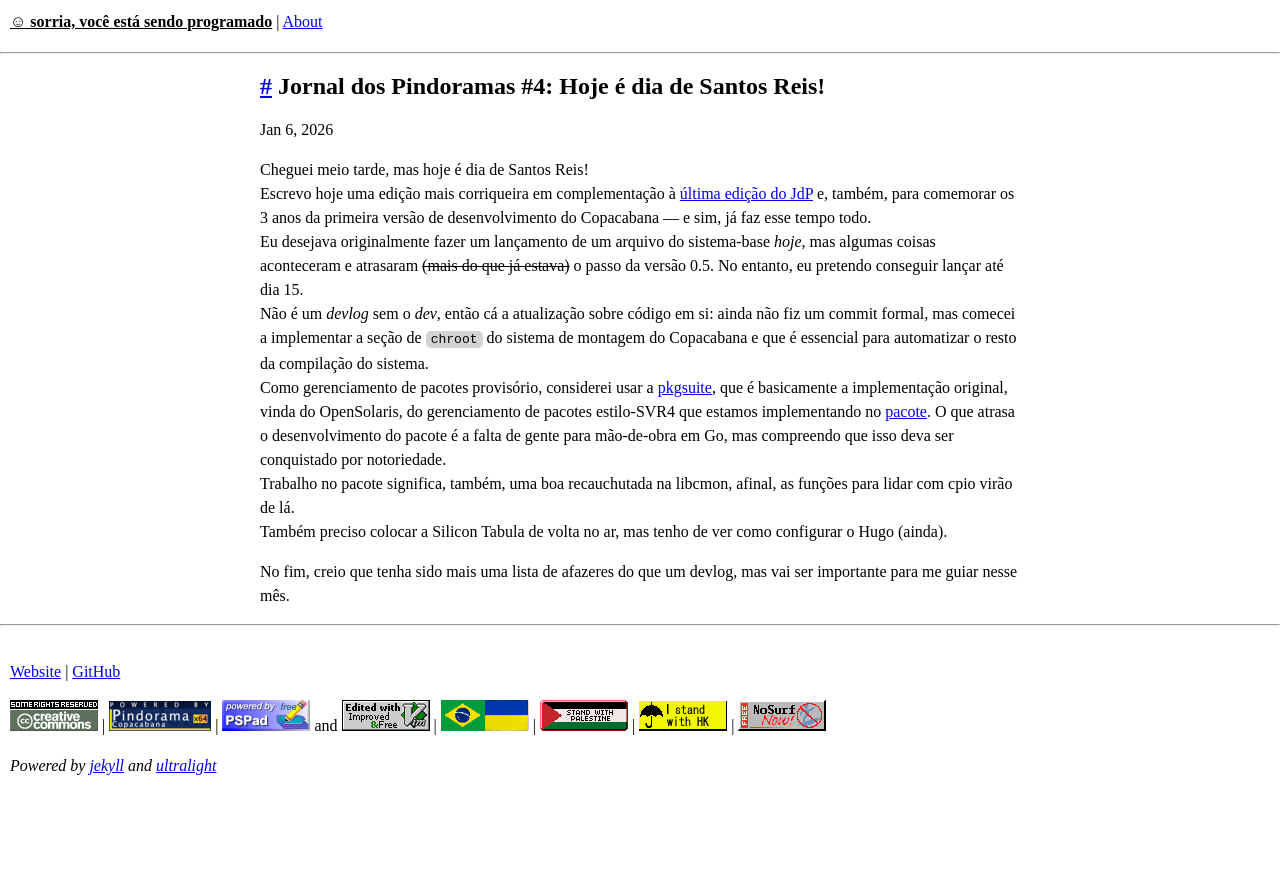
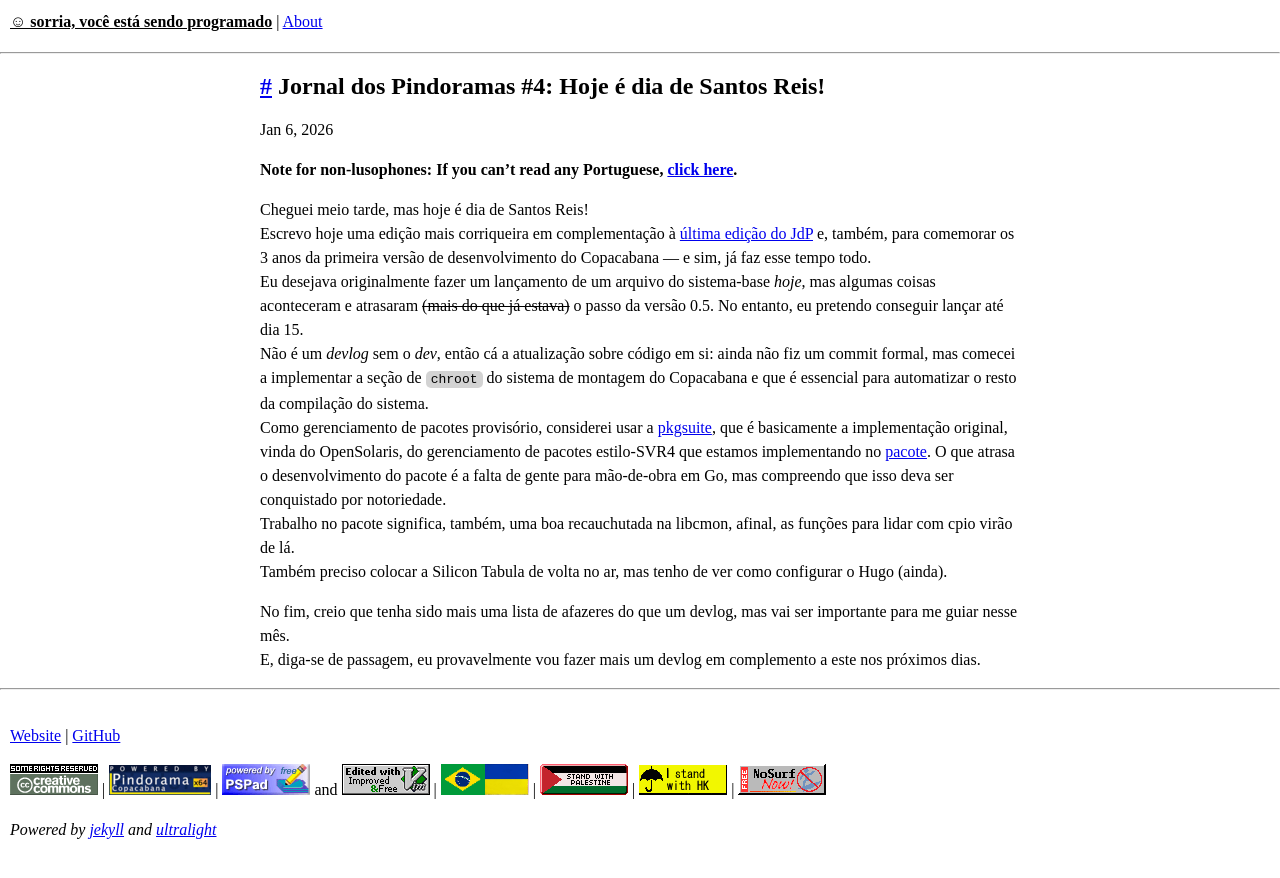
Before and after one commit to takusuman/blog, a Jekyll site: the page built from _posts/2026-01-06-JdP-4-santos-reis.markdown, in a window 1280 px wide. Shown: the top 878 px of the page. Built offline with Jekyll 4.4.1, drawn with Linux system fonts in a browser that asks for light colours.

Commit message:
chore: Adicionado URL do Google Tradutor.

```diff
--- a/_posts/2026-01-06-JdP-4-santos-reis.markdown
+++ b/_posts/2026-01-06-JdP-4-santos-reis.markdown
@@ -4,6 +4,8 @@ title:  "Jornal dos Pindoramas #4: Hoje é dia de Santos Reis!"
 date:   2026-01-06 22:43:00 +0300
 categories: jdp copacabana
 ---
+
+**Note for non-lusophones: If you can't read any Portuguese, [click here](https://takusuman-github-io.translate.goog/blog/jdp/copacabana/2026/01/06/JdP-4-santos-reis.html?_x_tr_sl=pt&_x_tr_tl=en&_x_tr_hl=pt-BR&_x_tr_pto=wapp).**
 
 Cheguei meio tarde, mas hoje é dia de Santos Reis!
 Escrevo hoje uma edição mais corriqueira em complementação à [última edição do
@@ -31,3 +33,5 @@ configurar o Hugo (ainda).
 
 No fim, creio que tenha sido mais uma lista de afazeres do que um devlog, mas
 vai ser importante para me guiar nesse mês.
+E, diga-se de passagem, eu provavelmente vou fazer mais um devlog em
+complemento a este nos próximos dias.
```
